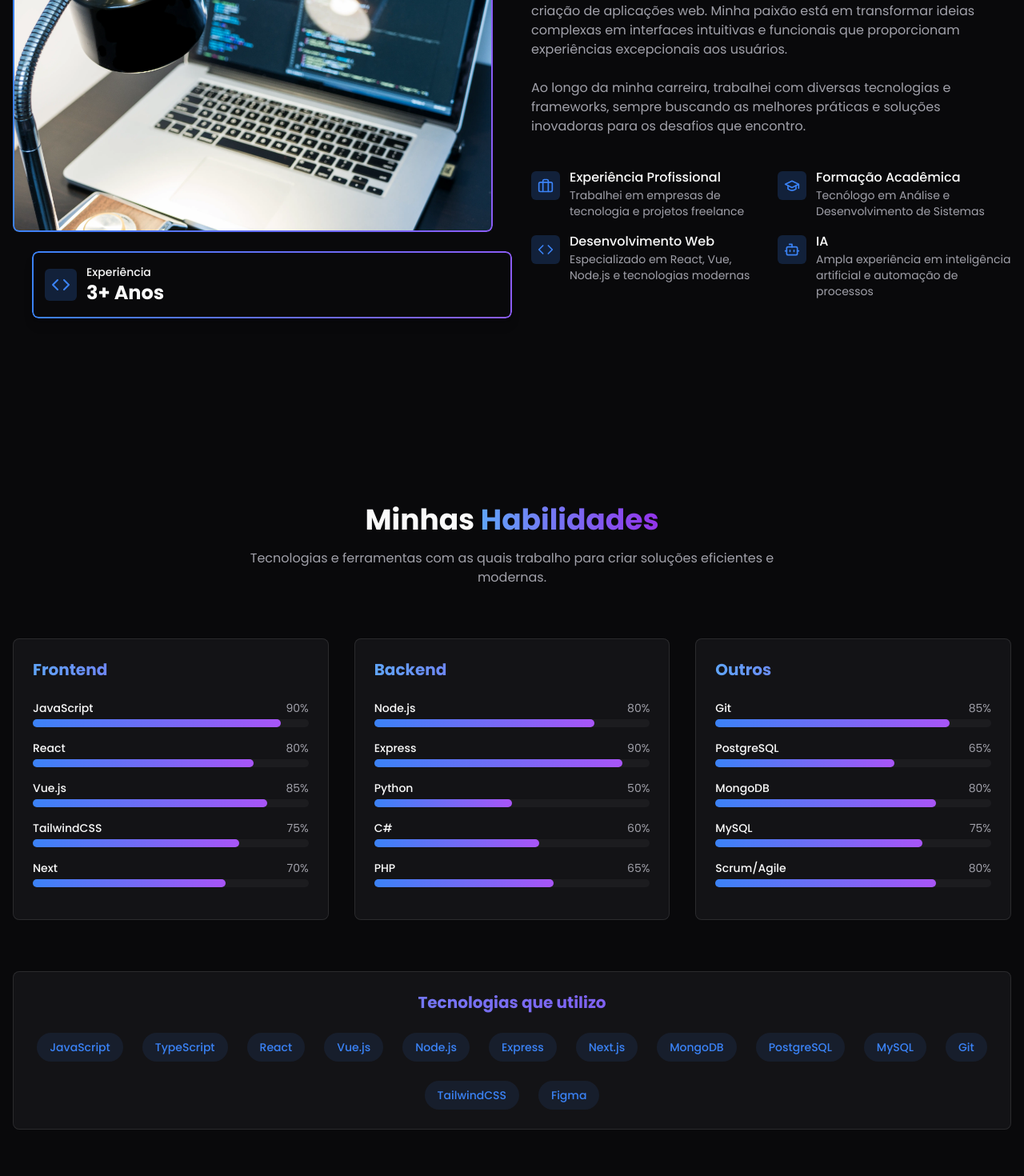
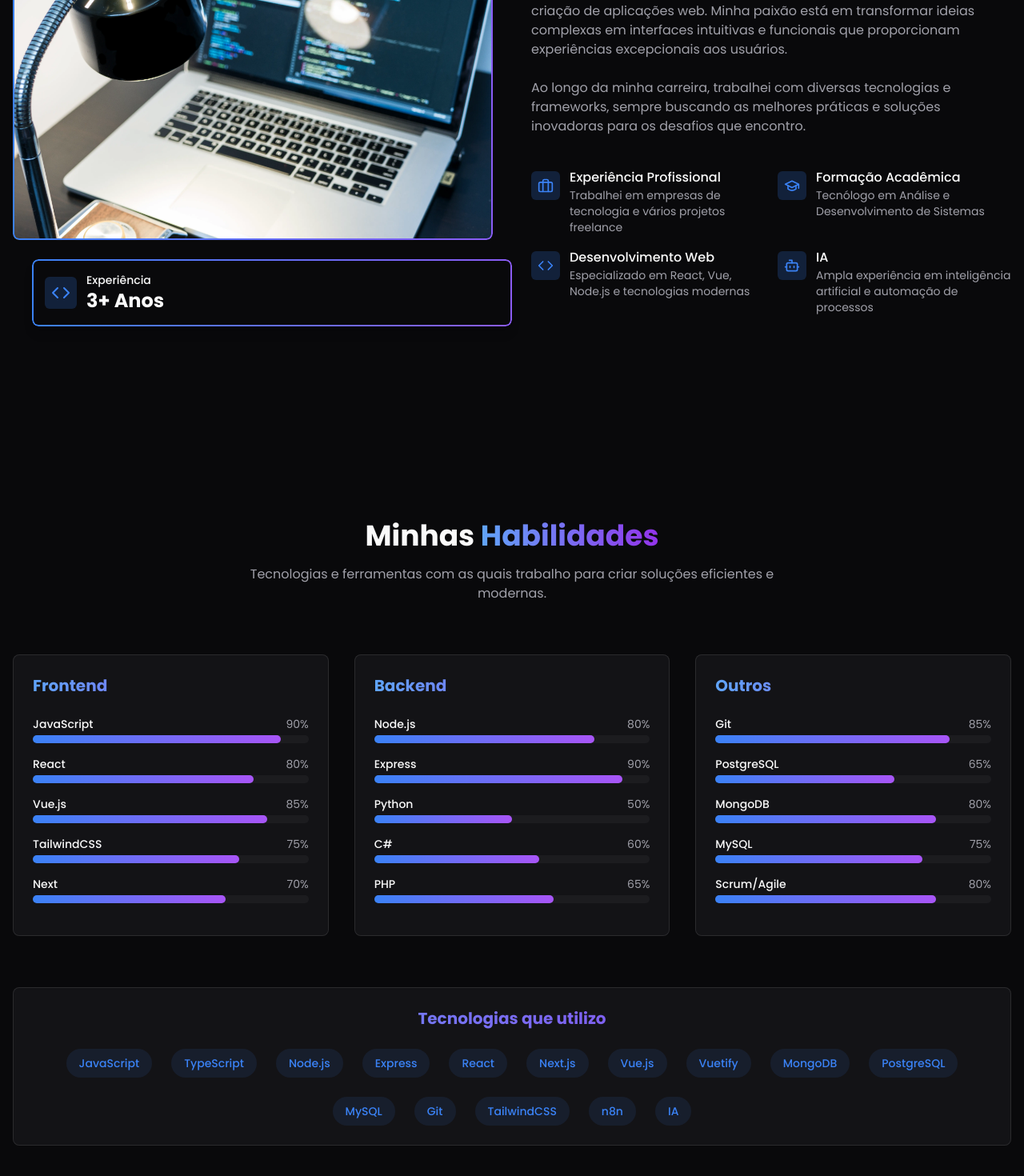
Before and after one commit to caioramineli/portfolio-v2, a React (Vite) app: page / in a window 1280 px wide. Shown: the part 1206-2676 px from the top of the page at 80% size. Built offline with nearby package versions, Linux system fonts and the light colour scheme.

Commit message:
small fixes

```diff
--- a/src/components/About.jsx
+++ b/src/components/About.jsx
@@ -80,7 +80,7 @@ const About = () => {
                 <div>
                   <h4 className="font-medium">Experiência Profissional</h4>
                   <p className="text-sm text-muted-foreground">
-                    Trabalhei em empresas de tecnologia e projetos freelance
+                    Trabalhei em empresas de tecnologia e vários projetos freelance
                   </p>
                 </div>
               </div>
--- a/src/components/Navbar.jsx
+++ b/src/components/Navbar.jsx
@@ -45,14 +45,14 @@ const Navbar = ({ scrollY }) => {
   const closeMenu = () => setIsOpen(false);
 
   const scrollToSection = (sectionId) => {
-    const section = document.getElementById(sectionId);
-    if (section) {
-      window.scrollTo({
-        top: section.offsetTop - 80,
-        behavior: 'smooth',
-      });
-    }
     closeMenu();
+    setTimeout(() => {
+      const section = document.getElementById(sectionId);
+      if (section) {
+        const topOffset = section.getBoundingClientRect().top + window.pageYOffset - 80;
+        window.scrollTo({ top: topOffset, behavior: 'smooth' });
+      }
+    }, 150);
   };
 
   return (
@@ -126,18 +126,14 @@ const Navbar = ({ scrollY }) => {
             initial={{ opacity: 0, height: 0 }}
             animate={{ opacity: 1, height: 'auto' }}
             exit={{ opacity: 0, height: 0 }}
-            transition={{ duration: 0.3 }}
+            transition={{ duration: 0.2 }}
           >
             <div className="container mx-auto px-4 py-4 flex flex-col space-y-4">
               {navItems.map((item, index) => (
                 <Button
                   key={item.name}
                   variant="ghost"
-                  className={`w-full justify-start ${
-                    activeSection === item.href.substring(1)
-                      ? 'text-primary'
-                      : 'text-muted-foreground'
-                  }`}
+                  className={`w-full justify-start ${ activeSection === item.href.substring(1) ? 'text-primary' : 'text-muted-foreground' }`}
                   onClick={() => scrollToSection(item.href.substring(1))}
                 >
                   {item.name}
--- a/src/components/Skills.jsx
+++ b/src/components/Skills.jsx
@@ -112,8 +112,7 @@ const Skills = () => {
           <h3 className="text-xl font-bold mb-6 text-center gradient-text">Tecnologias que utilizo</h3>
           <div className="flex flex-wrap justify-center gap-6">
             {[
-              'JavaScript', 'TypeScript', 'React', 'Vue.js', 'Node.js',
-              'Express', 'Next.js', 'MongoDB', 'PostgreSQL', 'MySQL', 'Git', 'TailwindCSS', 'Figma'
+              'JavaScript', 'TypeScript', 'Node.js', 'Express', 'React', 'Next.js', 'Vue.js', 'Vuetify', 'MongoDB', 'PostgreSQL', 'MySQL', 'Git', 'TailwindCSS', 'n8n', 'IA'
             ].map((tech, index) => (
               <motion.div
                 key={tech}
```
